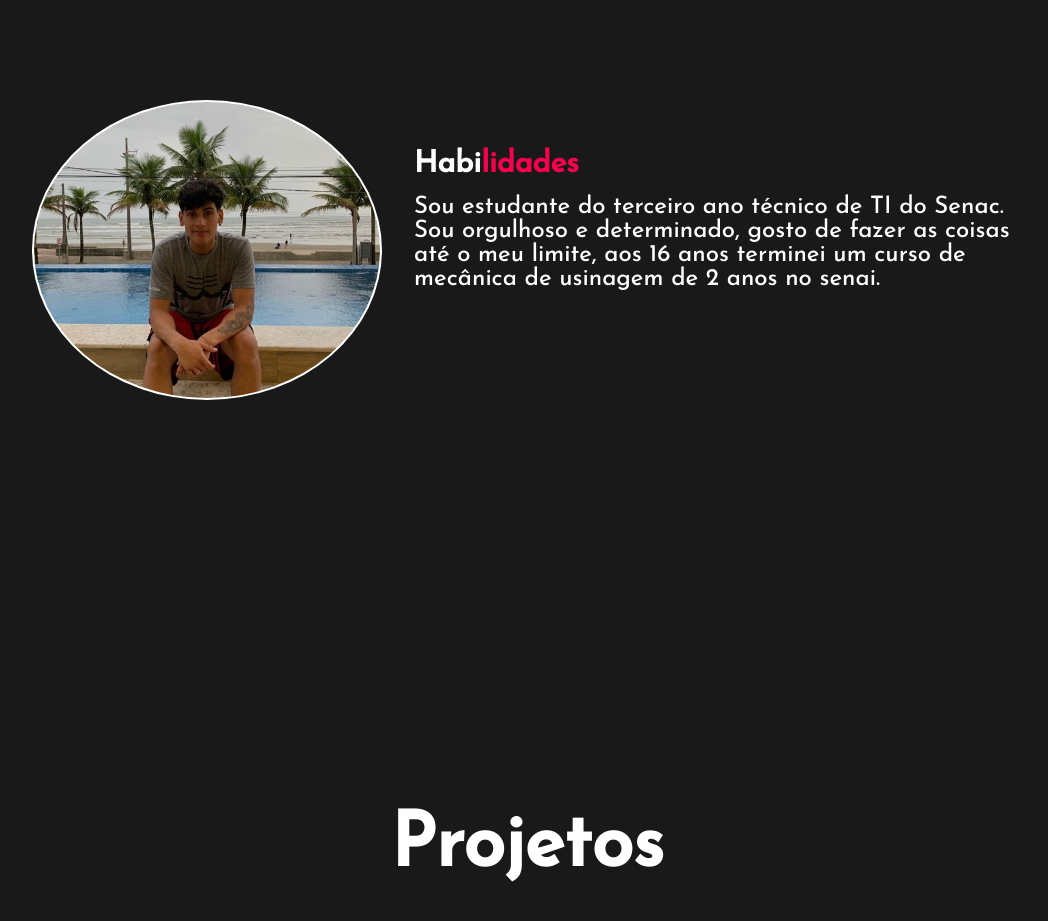
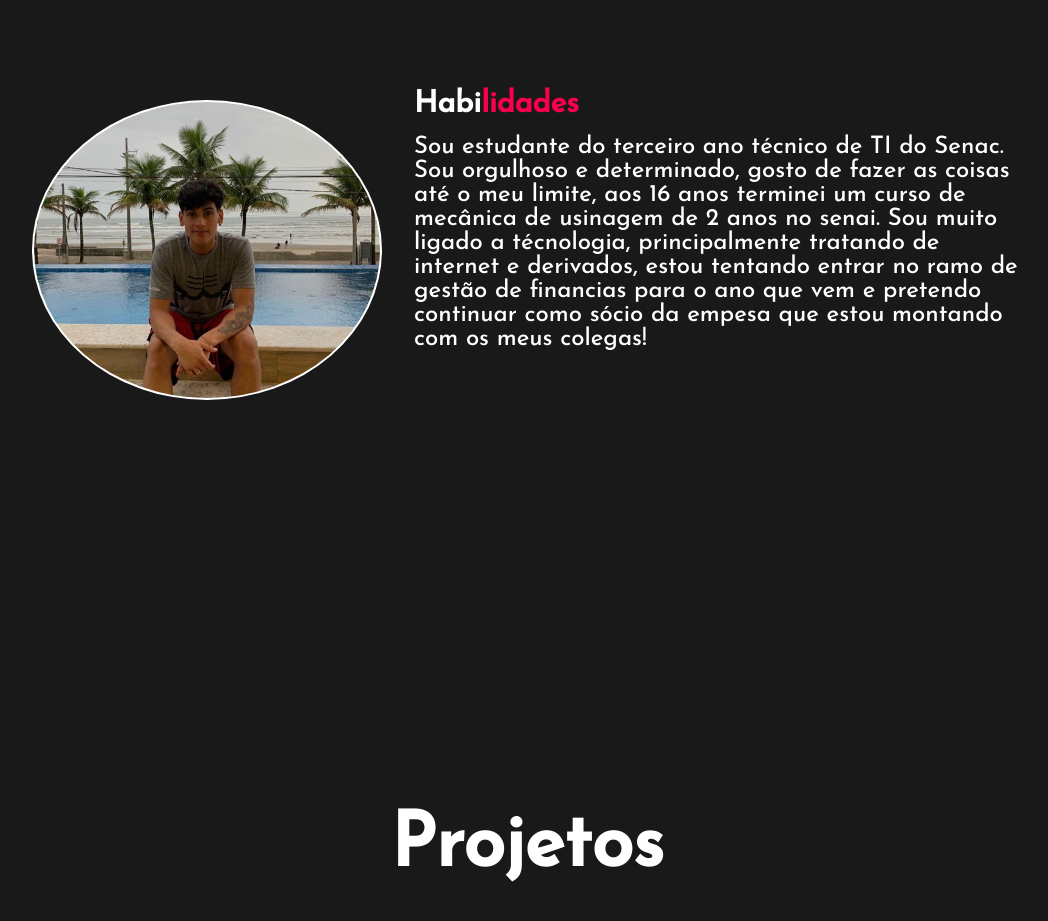
Before and after one commit to Areszen/IntegradaTI04, a plain HTML site: page index.html in a window 1280 px wide. Shown: the part 1780-2701 px from the top of the page, without its empty margins (113-1161 px from the left). Drawn offline with nearby package versions, Linux system fonts and the light colour scheme; files that its build step writes are made by us from their sources; files whose address does not match are found by name.

Commit message:
Update index.html

```diff
--- a/index.html
+++ b/index.html
@@ -58,7 +58,7 @@
         <div class="maldita"  >
             <h2>Habi<span>lidades</span></h2>
             <p>Sou estudante do terceiro ano técnico de TI do Senac. Sou orgulhoso e determinado, gosto de fazer as coisas até o meu limite, aos 16
-                anos terminei um curso de mecânica de usinagem de 2 anos no senai. </p>
+                anos terminei um curso de mecânica de usinagem de 2 anos no senai. Sou muito ligado a técnologia, principalmente tratando de internet e derivados, estou tentando entrar no ramo de gestão de financias para o ano que vem e pretendo continuar como sócio da empesa que estou montando com os meus colegas!</p>
 
         </div>
 
```
